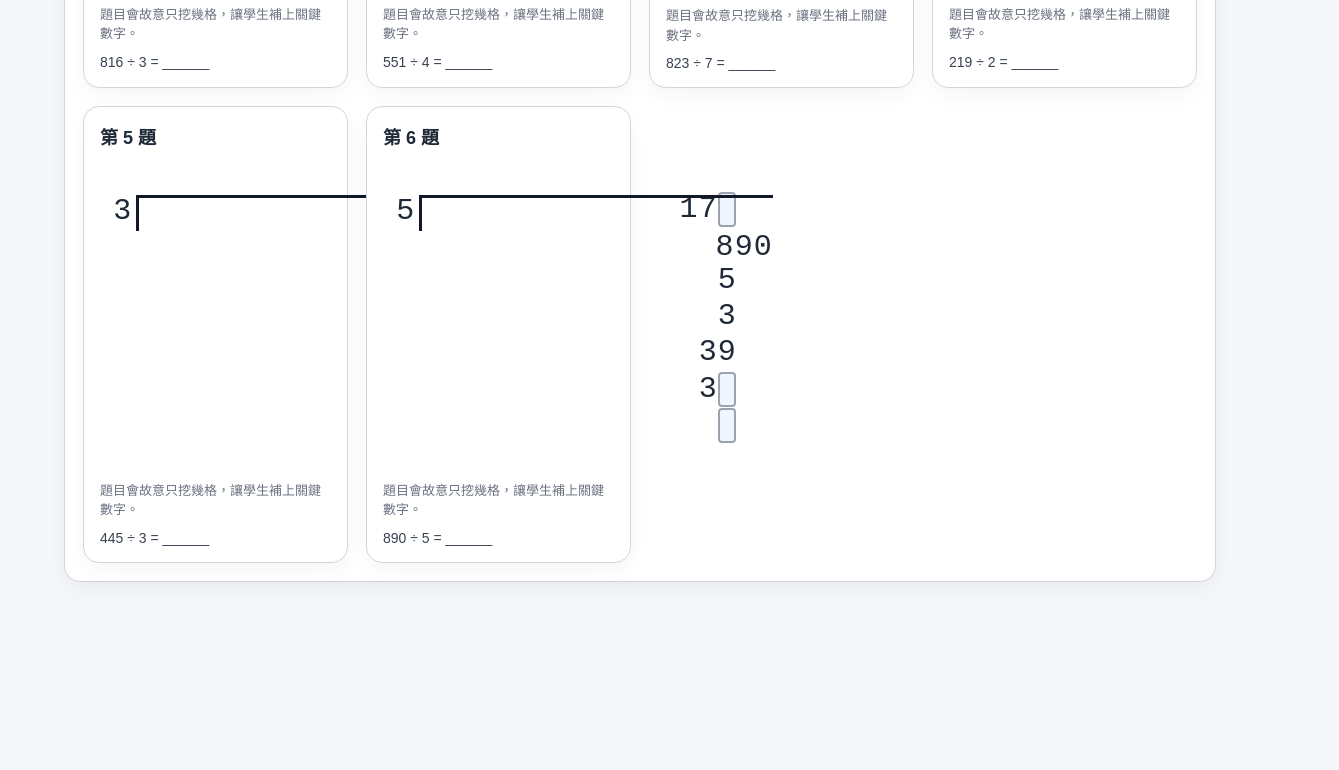
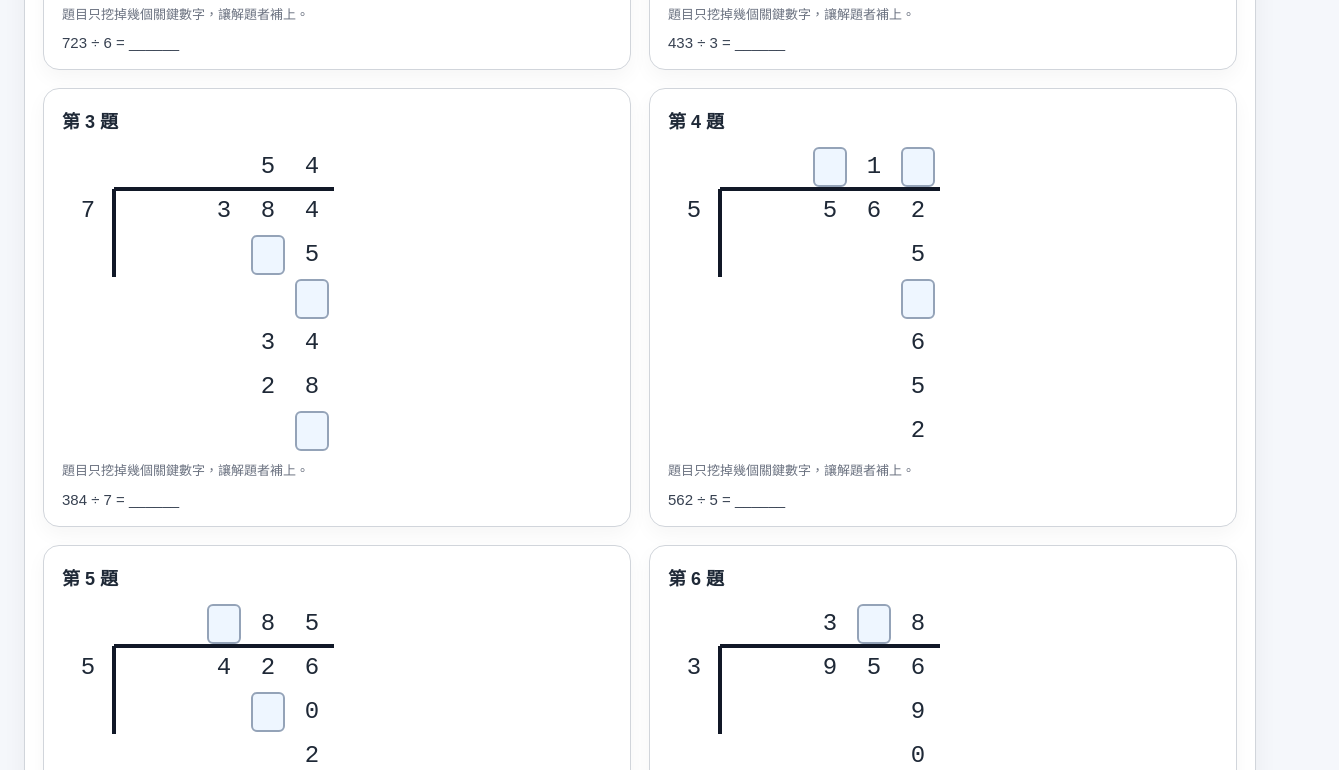
Before and after one commit to 9e6r0i3c0y7u/Straight-Fill-in-the-Blanks, a plain HTML site: page index.html in a window 1280 px wide. Shown: the part 717-1487 px from the top of the page, 1339 px wide, since content can reach past the window. Before the commit the page ends 1341 px from the top, so only its background shows below. Drawn offline with Linux system fonts and the light colour scheme.

Commit message:
Update index.html

```diff
--- a/index.html
+++ b/index.html
@@ -3,20 +3,22 @@
 <head>
   <meta charset="UTF-8" />
   <meta name="viewport" content="width=device-width, initial-scale=1.0" />
-  <title>挖空格直式除法出題器</title>
+  <title>直式除法挖空格練習</title>
   <style>
     :root{
       --bg:#f5f7fb;
       --card:#ffffff;
       --text:#1f2937;
       --muted:#6b7280;
+      --border:#d1d5db;
       --line:#111827;
-      --border:#d1d5db;
+      --blank-bg:#eef6ff;
+      --blank-border:#94a3b8;
       --accent:#2563eb;
-      --blank:#eff6ff;
+      --cell:44px;
     }
 
-    *{box-sizing:border-box;}
+    *{ box-sizing:border-box; }
 
     body{
       margin:0;
@@ -26,7 +28,7 @@
     }
 
     .wrap{
-      max-width:1200px;
+      max-width:1400px;
       margin:0 auto;
       padding:24px;
     }
@@ -38,8 +40,8 @@
 
     .sub{
       color:var(--muted);
+      line-height:1.6;
       margin-bottom:18px;
-      line-height:1.6;
     }
 
     .panel{
@@ -47,8 +49,8 @@
       border:1px solid var(--border);
       border-radius:16px;
       padding:18px;
+      box-shadow:0 8px 24px rgba(0,0,0,.05);
       margin-bottom:18px;
-      box-shadow:0 8px 24px rgba(0,0,0,.05);
     }
 
     .controls{
@@ -59,7 +61,7 @@
     }
 
     .field{
-      min-width:140px;
+      min-width:150px;
     }
 
     .field label{
@@ -73,16 +75,16 @@
     .field select{
       width:100%;
       padding:10px 12px;
+      font-size:15px;
       border:1px solid var(--border);
       border-radius:10px;
-      font-size:15px;
       background:#fff;
     }
 
     .btns{
       display:flex;
+      flex-wrap:wrap;
       gap:10px;
-      flex-wrap:wrap;
       margin-top:14px;
     }
 
@@ -95,30 +97,20 @@
       cursor:pointer;
     }
 
-    .primary{
-      background:var(--accent);
-      color:#fff;
-    }
-
-    .secondary{
-      background:#dbeafe;
-      color:#1d4ed8;
-    }
-
-    .ghost{
-      background:#eef2f7;
-      color:var(--text);
-    }
+    .primary{ background:var(--accent); color:#fff; }
+    .secondary{ background:#dbeafe; color:#1d4ed8; }
+    .ghost{ background:#eef2f7; color:var(--text); }
 
     .meta{
       margin-top:10px;
+      font-size:14px;
       color:var(--muted);
-      font-size:14px;
     }
 
+    /* 關鍵修正：不要讓卡片窄到壓壞直式 */
     .sheet{
       display:grid;
-      grid-template-columns:repeat(auto-fit,minmax(260px,1fr));
+      grid-template-columns:repeat(auto-fit, minmax(520px, 1fr));
       gap:18px;
     }
 
@@ -126,113 +118,124 @@
       background:#fff;
       border:1px solid var(--border);
       border-radius:16px;
-      padding:16px;
+      padding:18px;
       box-shadow:0 8px 20px rgba(0,0,0,.04);
+      overflow-x:auto;
     }
 
     .title{
       font-size:18px;
       font-weight:700;
-      margin-bottom:10px;
+      margin-bottom:12px;
     }
 
-    /* 直式區 */
-    .division{
-      display:inline-block;
-      font-family:"Courier New",monospace;
-      font-size:30px;
-      line-height:1.1;
-      letter-spacing:0.04em;
+    /* 真正固定格線 */
+    .division-wrap{
+      min-width:480px;
     }
 
-    .row{
-      height:1.2em;
-      white-space:pre;
+    .division-grid{
+      display:grid;
+      grid-template-columns: 52px repeat(5, var(--cell));
+      grid-template-rows: repeat(7, var(--cell));
+      align-items:center;
+      justify-items:center;
+      position:relative;
+      margin-top:6px;
+      margin-bottom:8px;
     }
 
-    .answer-row{
-      padding-left:2.6ch;
-    }
-
-    .body-row{
-      display:flex;
-      align-items:flex-start;
-    }
-
-    .divisor{
-      width:2ch;
-      text-align:right;
-      padding-right:.2ch;
-    }
-
-    .bracket-area{
-      border-top:3px solid var(--line);
-      border-left:3px solid var(--line);
-      padding-left:.3ch;
-      min-width:6ch;
-    }
-
-    .step-row{
-      padding-left:2.6ch;
+    .num{
+      font-size:24px;
+      line-height:1;
+      font-family:"Courier New", monospace;
     }
 
     .blank{
-      display:inline-flex;
+      width:34px;
+      height:40px;
+      border:2px solid var(--blank-border);
+      background:var(--blank-bg);
+      border-radius:6px;
+      display:flex;
       align-items:center;
       justify-content:center;
-      width:1ch;
-      height:1.15em;
-      border:2px solid #9ca3af;
-      background:var(--blank);
-      border-radius:4px;
-      font-family:inherit;
-      font-size:1em;
-      vertical-align:middle;
     }
 
     .blank input{
       width:100%;
       height:100%;
       border:none;
+      background:transparent;
+      text-align:center;
+      font-size:24px;
+      font-family:"Courier New", monospace;
       outline:none;
-      text-align:center;
-      font-family:inherit;
-      font-size:1em;
-      background:transparent;
       padding:0;
-      margin:0;
+    }
+
+    .line-top{
+      grid-column:2 / 7;
+      grid-row:2;
+      align-self:start;
+      justify-self:stretch;
+      border-top:4px solid var(--line);
+      height:0;
+      transform:translateY(-2px);
+      pointer-events:none;
+    }
+
+    .line-left{
+      grid-column:2;
+      grid-row:2 / 4;
+      align-self:stretch;
+      justify-self:start;
+      border-left:4px solid var(--line);
+      width:0;
+      transform:translateX(-2px);
+      pointer-events:none;
     }
 
     .hint{
-      margin-top:10px;
       font-size:13px;
       color:var(--muted);
+      margin-top:8px;
       line-height:1.5;
     }
 
     .eq{
       margin-top:10px;
-      font-size:14px;
+      font-size:15px;
       color:#374151;
     }
 
+    @media (max-width: 700px){
+      .sheet{
+        grid-template-columns:1fr;
+      }
+      .problem{
+        padding:14px;
+      }
+      .division-wrap{
+        min-width:460px;
+      }
+    }
+
     @media print{
-      body{background:#fff;}
-      .no-print{display:none !important;}
-      .wrap{max-width:none;padding:10mm;}
-      .panel{box-shadow:none;}
-      .problem{break-inside:avoid; box-shadow:none;}
-      .sheet{grid-template-columns:repeat(2,1fr);}
+      body{ background:#fff; }
+      .no-print{ display:none !important; }
+      .wrap{ max-width:none; padding:10mm; }
+      .panel{ box-shadow:none; }
+      .sheet{ grid-template-columns:repeat(2, 1fr); }
+      .problem{ break-inside:avoid; box-shadow:none; }
     }
   </style>
 </head>
 <body>
   <div class="wrap">
     <div class="no-print">
-      <h1>挖空格直式除法出題器</h1>
-      <div class="sub">
-        會自動產生「幾乎寫完，只留幾格給學生填」的直式除法題目，版型接近你給的圖片。
-      </div>
+      <h1>直式除法挖空格練習</h1>
+      <div class="sub">像作業簿一樣，直式大部分已寫好，只留下幾格讓學生填。</div>
     </div>
 
     <div class="panel no-print">
@@ -243,7 +246,7 @@
         </div>
 
         <div class="field">
-          <label for="blankCount">每題留幾格空白</label>
+          <label for="blankCount">每題空格數</label>
           <select id="blankCount">
             <option value="2">2 格</option>
             <option value="3" selected>3 格</option>
@@ -294,283 +297,217 @@
       return out;
     }
 
-    function generateRawProblem(mode){
+    function generateProblem(mode){
       for(let t = 0; t < 5000; t++){
-        let divisor, dividend;
+        const divisor = randInt(2, 9);
+        const dividend = mode === "1d2d" ? randInt(10, 99) : randInt(100, 999);
+        const quotient = Math.floor(dividend / divisor);
+        const remainder = dividend % divisor;
+        if(quotient < 10) continue;
 
-        if(mode === "1d2d"){
-          divisor = randInt(2, 9);
-          dividend = randInt(10, 99);
-        }else{
-          divisor = randInt(2, 9);
-          dividend = randInt(100, 999);
+        const digits = String(dividend).split('').map(Number);
+
+        let current = 0;
+        const qDigits = [];
+        const steps = [];
+
+        for(let i = 0; i < digits.length; i++){
+          current = current * 10 + digits[i];
+          const q = Math.floor(current / divisor);
+          qDigits.push(q);
+          const product = q * divisor;
+          const rem = current - product;
+
+          if(q !== 0 || steps.length > 0){
+            steps.push({
+              current,
+              q,
+              product,
+              remainder: rem,
+              endIndex: i
+            });
+          }
+          current = rem;
         }
 
-        const quotient = Math.floor(dividend / divisor);
-        const remainder = dividend % divisor;
+        const qStr = String(quotient);
 
-        if(quotient < 10) continue;
+        if(steps.length < 2) continue;
 
-        const dividendStr = String(dividend);
-        const quotientStr = String(quotient);
-
-        const firstPart = Number(dividendStr.slice(0, 1));
-        const useTwoDigitsFirst = firstPart < divisor;
-        const firstCurrent = useTwoDigitsFirst
-          ? Number(dividendStr.slice(0, 2))
-          : Number(dividendStr.slice(0, 1));
-
-        const q1 = Math.floor(firstCurrent / divisor);
-        if(q1 === 0) continue;
-
-        const p1 = q1 * divisor;
-        const r1 = firstCurrent - p1;
-
-        let secondDigitIndex = useTwoDigitsFirst ? 2 : 1;
-        if(secondDigitIndex >= dividendStr.length) continue;
-
-        const downDigit = Number(dividendStr[secondDigitIndex]);
-        const secondCurrent = r1 * 10 + downDigit;
-        const q2 = Math.floor(secondCurrent / divisor);
-        const p2 = q2 * divisor;
-        const r2 = secondCurrent - p2;
+        const s1 = steps[0];
+        const s2 = steps[1];
 
         return {
           divisor,
           dividend,
           quotient,
           remainder,
-          dividendStr,
-          quotientStr,
-          useTwoDigitsFirst,
-          firstCurrent,
-          q1,
-          p1,
-          r1,
-          downDigit,
-          secondCurrent,
-          q2,
-          p2,
-          r2
+          qStr,
+          step1: s1,
+          step2: s2
         };
       }
-
-      throw new Error("題目產生失敗，請重試");
+      throw new Error("題目產生失敗");
     }
 
-    function createLayout(problem){
-      // 做成固定寬度字串，方便挖空
-      const dividendStr = problem.dividendStr;
-      const quotientStr = problem.quotientStr;
+    function makeCells(problem){
+      const dividendStr = String(problem.dividend).padStart(3, " ");
+      const quotientStr = String(problem.quotient).padStart(3, " ");
 
-      const width = Math.max(dividendStr.length, quotientStr.length) + 1;
+      const s1Product = String(problem.step1.product).padStart(3, " ");
+      const s1Remain  = String(problem.step1.remainder).padStart(3, " ");
+      const s2Current = String(problem.step2.current).padStart(3, " ");
+      const s2Product = String(problem.step2.product).padStart(3, " ");
+      const finalRem  = String(problem.remainder).padStart(3, " ");
 
-      const rows = [];
+      const cells = [];
 
-      // 第 1 行：商
-      rows.push({
-        type: "answer",
-        text: quotientStr.padStart(width, " ")
+      // 第1列：商，放在第4~6欄
+      for(let i = 0; i < 3; i++){
+        cells.push({
+          row: 1, col: 4 + i,
+          value: quotientStr[i],
+          blankable: true
         });
-
-      // 第 2 行：除數 + 被除數
-      rows.push({
-        type: "body",
-        divisor: String(problem.divisor),
-        text: dividendStr.padStart(width, " ")
-      });
-
-      // 第 3 行：第一個乘積
-      rows.push({
-        type: "step",
-        text: String(problem.p1).padStart(problem.useTwoDigitsFirst ? width - 1 : width, " ")
-      });
-
-      // 第 4 行：第一個相減結果
-      rows.push({
-        type: "step",
-        text: String(problem.r1).padStart(problem.useTwoDigitsFirst ? width - 1 : width, " ")
-      });
-
-      // 第 5 行：往下移後的新數
-      rows.push({
-        type: "step",
-        text: String(problem.secondCurrent).padStart(width, " ")
-      });
-
-      // 第 6 行：第二個乘積
-      rows.push({
-        type: "step",
-        text: String(problem.p2).padStart(width, " ")
-      });
-
-      // 第 7 行：最後餘數
-      rows.push({
-        type: "step",
-        text: String(problem.r2).padStart(width, " ")
-      });
-
-      return rows;
       }
 
-    function getBlankCandidates(problem, rows){
-      // 優先挖這些位置：商、第一乘積、第一餘數、第二乘積、最後餘數
-      const candidates = [];
+      // 第2列：除數在第1欄；被除數在第4~6欄
+      cells.push({ row: 2, col: 1, value: String(problem.divisor), blankable: false });
+      for(let i = 0; i < 3; i++){
+        cells.push({
+          row: 2, col: 4 + i,
+          value: dividendStr[i],
+          blankable: false
+        });
+      }
 
-      // row 0 商
-      for(let i = 0; i < rows[0].text.length; i++){
-        if(rows[0].text[i] !== " "){
-          candidates.push({row:0, col:i});
+      // 第3列：第一次乘積
+      for(let i = 0; i < 3; i++){
+        if(s1Product[i] !== " "){
+          cells.push({
+            row: 3, col: 4 + i,
+            value: s1Product[i],
+            blankable: true
+          });
         }
       }
 
-      // row 2,3,5,6
-      [2,3,5,6].forEach(r => {
-        for(let i = 0; i < rows[r].text.length; i++){
-          if(rows[r].text[i] !== " "){
-            candidates.push({row:r, col:i});
+      // 第4列：第一次相減後
+      for(let i = 0; i < 3; i++){
+        if(s1Remain[i] !== " "){
+          cells.push({
+            row: 4, col: 4 + i,
+            value: s1Remain[i],
+            blankable: true
+          });
         }
       }
+
+      // 第5列：往下移後的新數
+      for(let i = 0; i < 3; i++){
+        if(s2Current[i] !== " "){
+          cells.push({
+            row: 5, col: 4 + i,
+            value: s2Current[i],
+            blankable: false
           });
-
-      return candidates;
+        }
       }
 
-    function applyBlanks(rows, blankCount){
-      const cloned = rows.map(r => ({...r}));
-      const candidates = [];
-
-      cloned.forEach((row, rowIndex) => {
-        if(!row.text) return;
-        for(let i = 0; i < row.text.length; i++){
-          if(row.text[i] !== " "){
-            candidates.push({row: rowIndex, col: i});
+      // 第6列：第二次乘積
+      for(let i = 0; i < 3; i++){
+        if(s2Product[i] !== " "){
+          cells.push({
+            row: 6, col: 4 + i,
+            value: s2Product[i],
+            blankable: true
+          });
         }
       }
+
+      // 第7列：最後餘數
+      for(let i = 0; i < 3; i++){
+        if(finalRem[i] !== " "){
+          cells.push({
+            row: 7, col: 4 + i,
+            value: finalRem[i],
+            blankable: true
           });
-
-      // 避免把被除數和除數本體挖掉，所以只挖指定列
-      const filtered = candidates.filter(c => [0,2,3,5,6].includes(c.row));
-      const chosen = pickRandom(filtered, blankCount);
-
-      chosen.forEach(pos => {
-        const arr = cloned[pos.row].text.split("");
-        arr[pos.col] = "_";
-        cloned[pos.row].text = arr.join("");
-      });
-
-      return { rows: cloned, chosen };
+        }
       }
 
-    function renderTextWithBlanks(text, answerMode){
-      let html = "";
-      for(const ch of text){
-        if(ch === " "){
-          html += "&nbsp;";
-        }else if(ch === "_"){
-          if(answerMode){
-            html += `<span class="blank">?</span>`;
-          }else{
-            html += `<span class="blank"><input maxlength="1"></span>`;
-          }
-        }else{
-          html += ch;
-        }
-      }
-      return html;
+      return cells;
     }
 
-    function renderSolvedText(blankedText, originalText, answerMode){
-      let html = "";
-      for(let i = 0; i < blankedText.length; i++){
-        const b = blankedText[i];
-        const o = originalText[i];
-
-        if(b === " "){
-          html += "&nbsp;";
-        }else if(b === "_"){
-          if(answerMode){
-            html += `<span class="blank">${o}</span>`;
-          }else{
-            html += `<span class="blank"><input maxlength="1" data-answer="${o}"></span>`;
-          }
-        }else{
-          html += b;
-        }
-      }
-      return html;
-    }
-
-    function renderProblem(problem, index){
-      const originalRows = createLayout(problem);
-      const blanked = applyBlanks(originalRows, Number($("blankCount").value));
-      const rows = blanked.rows;
-
+    function renderProblem(problem, index, blankCount){
       const div = document.createElement("div");
       div.className = "problem";
 
-      const eqText = `${problem.dividend} ÷ ${problem.divisor} = ${problem.quotient} … ${problem.remainder}`;
+      const cells = makeCells(problem);
+      const blankCandidates = cells.filter(c => c.blankable);
+      const chosen = pickRandom(blankCandidates, Math.min(blankCount, blankCandidates.length));
 
-      div.innerHTML = `
+      const blankSet = new Set(chosen.map(c => `${c.row}-${c.col}`));
+
+      let html = `
         <div class="title">第 ${index + 1} 題</div>
-        <div class="division">
-          <div class="row answer-row">
-            ${renderSolvedText(rows[0].text, originalRows[0].text, showAnswers)}
-          </div>
+        <div class="division-wrap">
+          <div class="division-grid">
+            <div class="line-top"></div>
+            <div class="line-left"></div>
+      `;
 
-          <div class="body-row">
-            <div class="divisor row">${problem.divisor}</div>
-            <div class="bracket-area row">
-              ${originalRows[1].text.replace(/ /g, "&nbsp;")}
+      for(let row = 1; row <= 7; row++){
+        for(let col = 1; col <= 6; col++){
+          const found = cells.find(c => c.row === row && c.col === col);
+          if(!found) continue;
+
+          const key = `${row}-${col}`;
+          const style = `grid-row:${row};grid-column:${col};`;
+
+          if(blankSet.has(key)){
+            if(showAnswers){
+              html += `<div class="blank num" style="${style}">${found.value}</div>`;
+            }else{
+              html += `<div class="blank" style="${style}"><input maxlength="1" data-answer="${found.value}"></div>`;
+            }
+          }else{
+            html += `<div class="num" style="${style}">${found.value}</div>`;
+          }
+        }
+      }
+
+      html += `
           </div>
         </div>
-
-          <div class="row step-row">
-            ${renderSolvedText(rows[2].text, originalRows[2].text, showAnswers)}
-          </div>
-          <div class="row step-row">
-            ${renderSolvedText(rows[3].text, originalRows[3].text, showAnswers)}
-          </div>
-          <div class="row step-row">
-            ${renderSolvedText(rows[4].text, originalRows[4].text, true)}
-          </div>
-          <div class="row step-row">
-            ${renderSolvedText(rows[5].text, originalRows[5].text, showAnswers)}
-          </div>
-          <div class="row step-row">
-            ${renderSolvedText(rows[6].text, originalRows[6].text, showAnswers)}
-          </div>
-        </div>
-
-        <div class="hint">
-          題目會故意只挖幾格，讓學生補上關鍵數字。
-        </div>
-
-        <div class="eq">
-          ${showAnswers ? eqText : `${problem.dividend} ÷ ${problem.divisor} = ______`}
-        </div>
+        <div class="hint">題目只挖掉幾個關鍵數字，讓解題者補上。</div>
+        <div class="eq">${showAnswers
+          ? `${problem.dividend} ÷ ${problem.divisor} = ${problem.quotient}${problem.remainder ? ` … ${problem.remainder}` : ""}`
+          : `${problem.dividend} ÷ ${problem.divisor} = ______`}</div>
       `;
 
+      div.innerHTML = html;
       return div;
     }
 
     function generateAll(){
       const count = Math.max(1, Math.min(20, Number($("count").value) || 6));
+      const blankCount = Number($("blankCount").value);
       const mode = $("mode").value;
 
       problems = [];
       for(let i = 0; i < count; i++){
-        problems.push(generateRawProblem(mode));
+        problems.push(generateProblem(mode));
       }
 
       const sheet = $("sheet");
       sheet.innerHTML = "";
       problems.forEach((p, i) => {
-        sheet.appendChild(renderProblem(p, i));
+        sheet.appendChild(renderProblem(p, i, blankCount));
       });
 
       $("summary").textContent =
-        `已產生 ${count} 題｜${mode === "1d3d" ? "一位數除三位數" : "一位數除二位數"}｜每題 ${$("blankCount").value} 格空白`;
+        `已產生 ${count} 題｜${mode === "1d3d" ? "一位數除三位數" : "一位數除二位數"}｜每題 ${blankCount} 格空白`;
     }
 
     $("generateBtn").addEventListener("click", generateAll);
```
Lines whose indentation alone changed are shown as unchanged.
